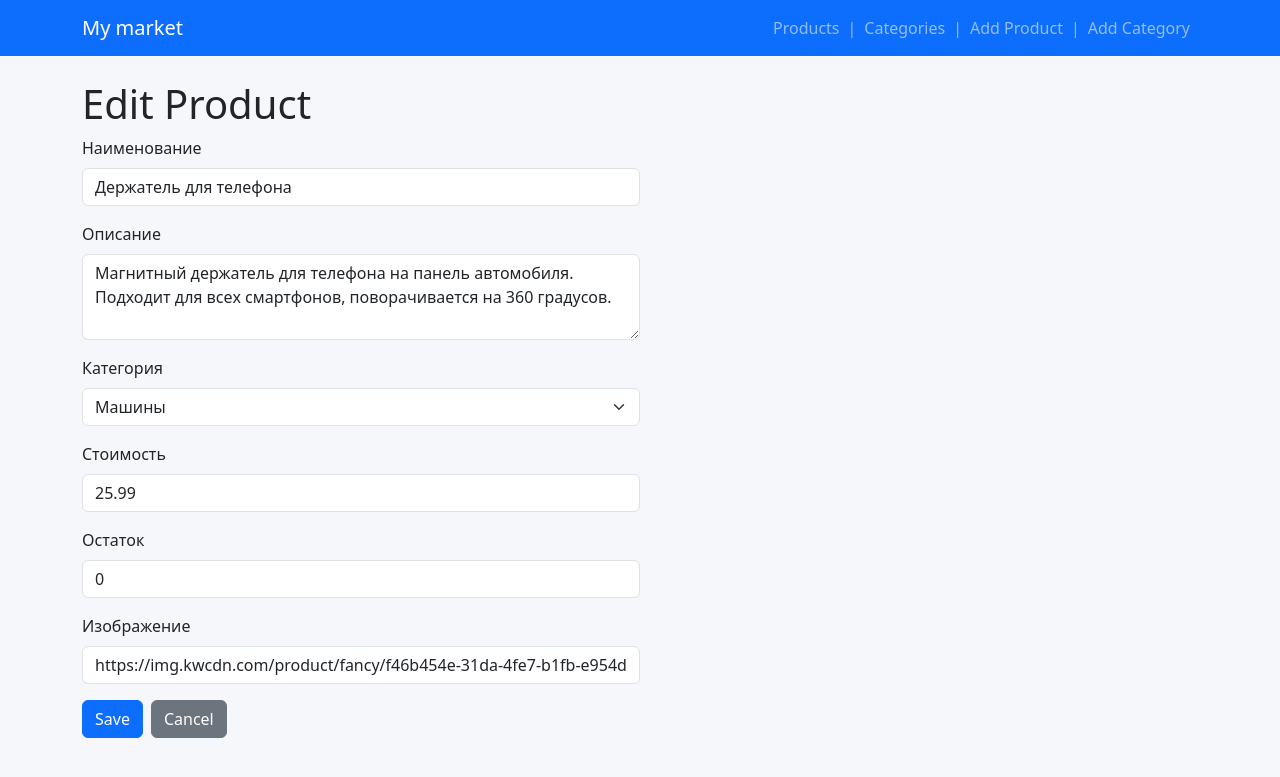
After one commit to akramkhal/my_shop, a Django app: page /products/1/edit in a window 1280 px wide. The commit adds this page. Shown: the top 777 px of the page. Run offline with Django 5.2, Linux system fonts and the light colour scheme; data comes from the database, SQL or seed files in the repository.

Commit message:
Удаление товара с подтверждением, ссылки на редактирование и удаление

```diff
--- a/source/webapp/templates/partial/form.html
+++ b/source/webapp/templates/partial/form.html
@@ -16,6 +16,6 @@
     {% endfor %}
     <div class="d-flex gap-2">
         <button type="submit" class="btn btn-primary">{{ button_value }}</button>
-        <a href="{% url 'products' %}" class="btn btn-secondary">Отмена</a>
+        <a href="{% url 'products' %}" class="btn btn-secondary">Cancel</a>
     </div>
 </form>
--- a/source/webapp/templates/product_add.html
+++ b/source/webapp/templates/product_add.html
@@ -5,6 +5,6 @@
 {% block content %}
 <h1>Add Product</h1>
 
-    {% include 'partial/form.html' with button_value="Добавить" %}
+    {% include 'partial/form.html' with button_value="Add" %}
 
 {% endblock %}
--- /dev/null
+++ b/source/webapp/templates/product_edit.html
@@ -0,0 +1,12 @@
+{% extends 'base.html' %}
+
+{% block title %}Edit Product{% endblock %}
+
+{% block content %}
+<h1>Edit Product</h1>
+
+    <div class="col-md-6">
+        {% include 'partial/form.html' with button_value="Save" %}
+    </div>
+
+{% endblock %}
--- a/source/webapp/templates/product_view.html
+++ b/source/webapp/templates/product_view.html
@@ -15,6 +15,10 @@
           <p class="card-text fs-4 fw-bold">Price: {{ product.price }}</p>
           <p class="card-text">{{ product.description|default:"Нет описания" }}</p>
           <p class="card-text text-muted small">added: {{ product.created_at|date:"d/m/Y H:i" }}</p>
+          <div class="d-flex gap-2 mt-3">
+            <a href="{% url 'product_edit' product.pk %}" class="btn btn-primary">Edit</a>
+            <a href="{% url 'product_delete' product.pk %}" class="btn btn-danger">Delete</a>
+          </div>
       </div>
     </div>
   </div>
--- a/source/webapp/urls.py
+++ b/source/webapp/urls.py
@@ -1,7 +1,7 @@
 from django.urls import path
 from webapp.views import (products_view, product_view, product_add_view,
                           categories_view, category_add_view, category_edit_view,
-                          category_delete_view)
+                          category_delete_view, product_edit_view, product_delete_view)
 
 urlpatterns = [
     path('', products_view, name='index'),
@@ -12,4 +12,6 @@ urlpatterns = [
     path('categories/add/', category_add_view, name='category_add'),
     path('categories/<int:pk>/edit/', category_edit_view, name='category_edit'),
     path('categories/<int:pk>/delete/', category_delete_view, name='category_delete'),
+    path('products/<int:pk>/edit', product_edit_view, name='product_edit'),
+    path('products/<int:pk>/delete', product_delete_view, name='product_delete'),
 ]
--- a/source/webapp/views.py
+++ b/source/webapp/views.py
@@ -58,6 +58,36 @@ def product_add_view(request):
             return render(request, 'product_add.html', {'form': form})
 
 
+def product_edit_view(request, pk):
+    product = get_object_or_404(Product, pk=pk)
+    if request.method == 'GET':
+        form = ProductForm(initial={'name': product.name, 'price': product.price, 'image': product.image, 'category': product.category,
+                                   'description': product.description, 'stock': product.stock})
+        return render(request, 'product_edit.html', {'product': product, 'form': form})
+    elif request.method == 'POST':
+        form = ProductForm(data=request.POST)
+        if form.is_valid():
+            product.name = form.cleaned_data.get('name')
+            product.price = form.cleaned_data.get('price')
+            product.image = form.cleaned_data.get('image')
+            product.category = form.cleaned_data.get('category')
+            product.description = form.cleaned_data.get('description')
+            product.stock = form.cleaned_data.get('stock')
+            product.save()
+            return redirect('product_view', pk=product.id)
+        else:
+            return render(request, 'product_edit.html', {'product': product, 'form': form})
+
+
+def product_delete_view(request, pk):
+    product = get_object_or_404(Product, pk=pk)
+    if request.method == 'GET':
+        return render(request, 'delete_product.html', {'product': product})
+    elif request.method == 'POST':
+        product.delete()
+        return redirect('products')
+
+
 def categories_view(request):
     categories = Category.objects.all().order_by('name')
     return render(request, 'categories.html', {'categories': categories})
```
Also changed, not shown: source/webapp/templates/delete_product.html (added, +14 -0 lines).
